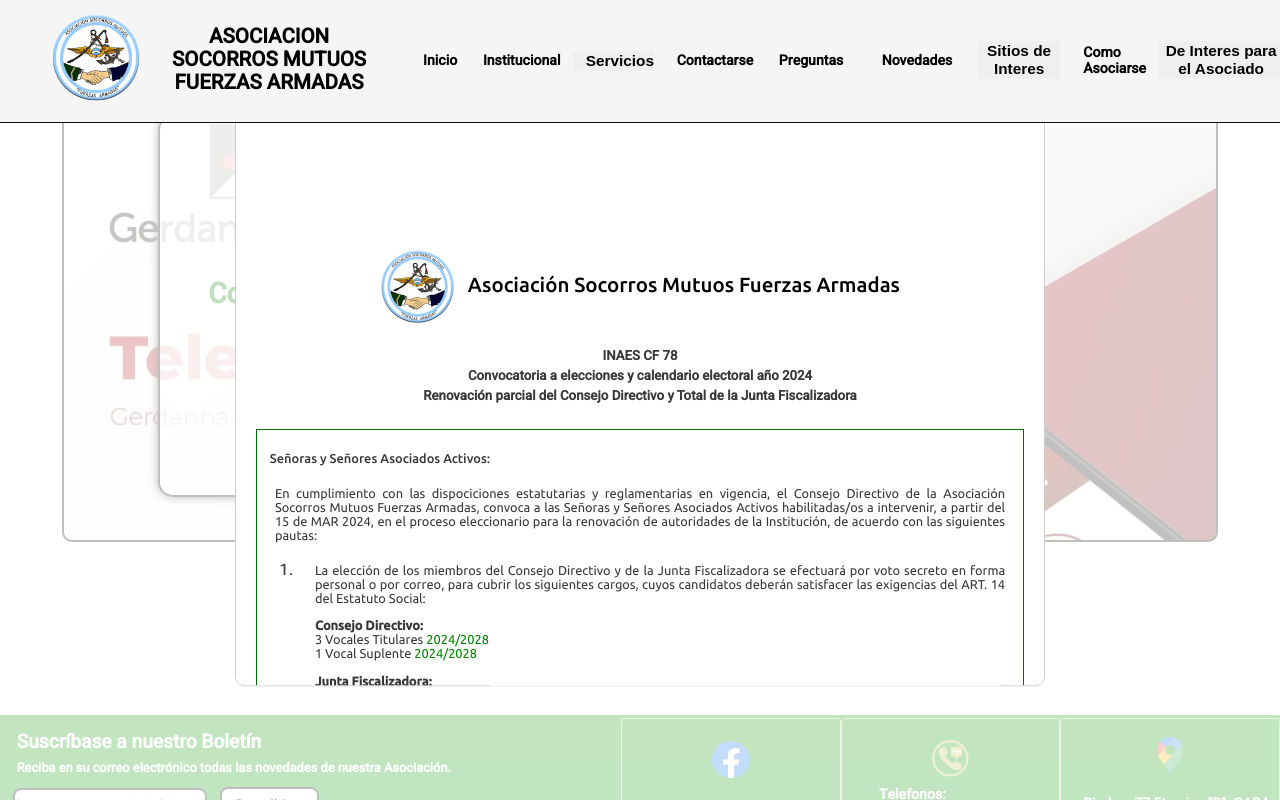
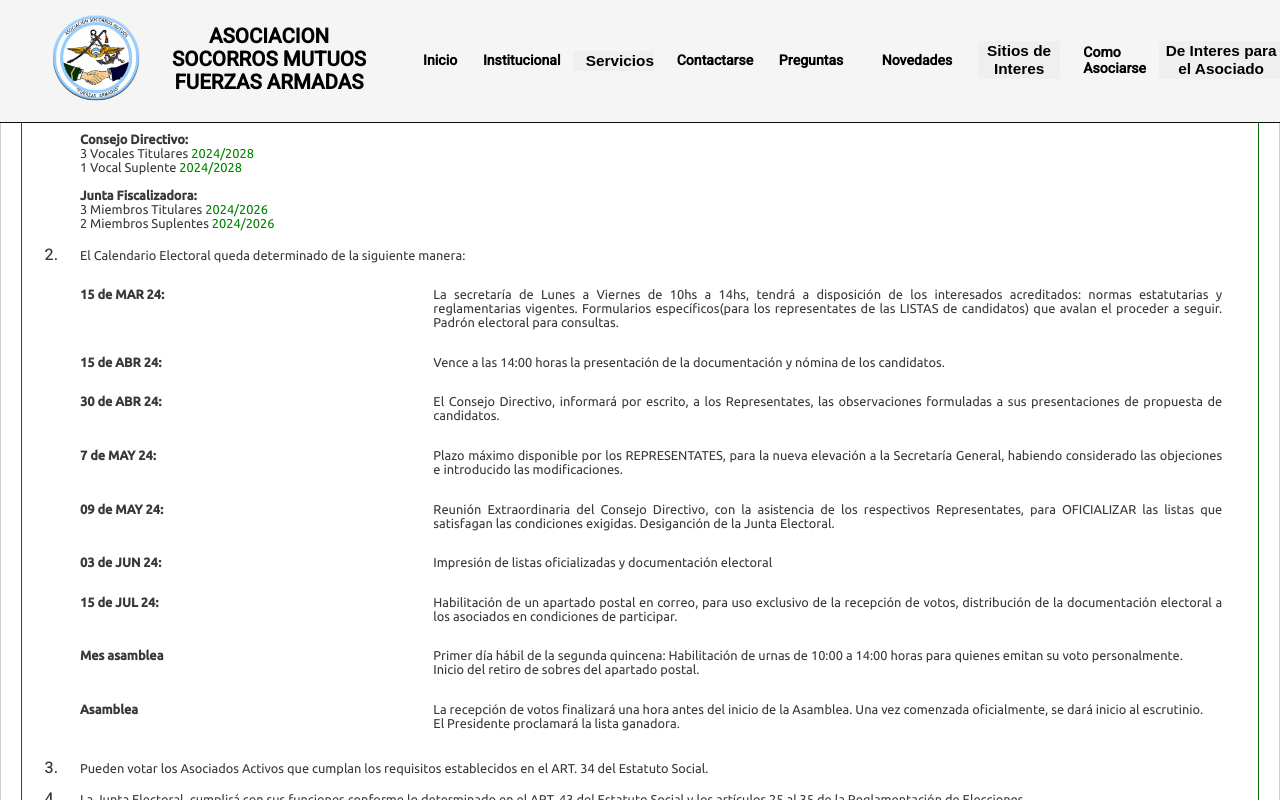
Before and after one commit to sjdev2212/socorros-mutuos, a React (Create React App) app: page / in a window 1280 px wide. Shown: the top 800 px of the page. Built offline with nearby package versions, Linux system fonts and the light colour scheme.

Commit message:
add style to modal

```diff
--- a/src/App.css
+++ b/src/App.css
@@ -7,37 +7,15 @@
     font-family: Heebo, sans-serif;
 
 }
-.popup{
-    margin-top: 8vw;
-    height: 30vw;
-    width: 60vw;
 
-}
 .foto{
 
     height: 30vw;
     width: 30vw;
 }
 
-.pop-title{
- display: flex;
-    justify-content: center;
-    align-items: center;
-    font-size: 1.5vw;
-    font-family: 'Ubuntu', sans-serif;
-    font-weight: 500;
-    color: #000;
-    margin-top: 1vw;
-}
 
-.pop-h2{
- font-size: 1.6vw;
-    font-family: 'Ubuntu', sans-serif;
-    font-weight: 500;
-    color: #000;
-    margin-top: 1vw;
-    margin-left: 1vw;
-}
+
 .content{
    border: 1px solid #046d00;
 
@@ -59,9 +37,7 @@
     text-align: justify;
 
 }
-.items{
 
-}
 .lista{
     font-size: 1vw;
     font-family: 'Ubuntu', sans-serif;
```
